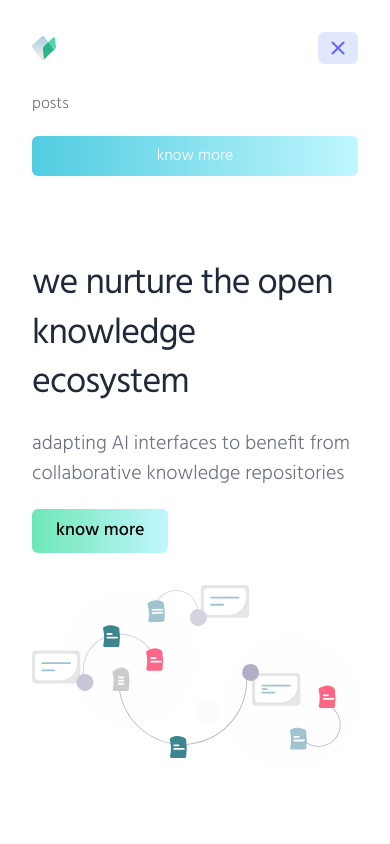
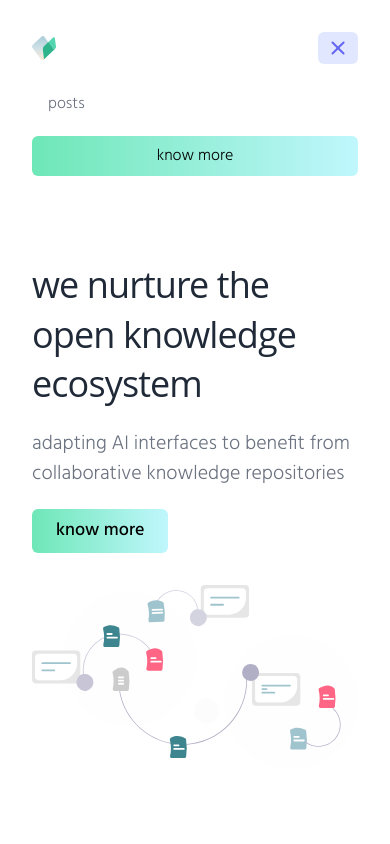
Before and after one commit to AI-Textbooks/website, a Next.js app: page / in a window 390 px wide. Both pictures are taken after a click on the button "Toggle Menu". Shown: the top 844 px of the page. Built offline with nearby package versions, Linux system fonts and the light colour scheme; what @savvywombat/tailwindcss-grid-areas would draw is missing.

Commit message:
Fixing colors for navbar in mobile. Adding og image. Fixing post layout.

```diff
--- a/app/AppBar.tsx
+++ b/app/AppBar.tsx
@@ -63,14 +63,14 @@ export const AppBar = () => {
                       <Link
                         key={index}
                         href={"/" + item}
-                        className='w-full px-4 py-2 -ml-4 text-gray-500 rounded-md dark:text-gray-300 hover:text-emerald-300 focus:text-black focus:bg-emerald-300 focus:outline-none dark:focus:bg-emerald-300'
+                        className='w-full px-4 py-2 text-gray-500 rounded-md dark:text-gray-300 hover:text-emerald-300 focus:text-black focus:bg-emerald-300 focus:outline-none dark:focus:bg-emerald-300'
                       >
                         {item}
                       </Link>
                     ))}
                     <Link
                       href='#github-download'
-                      className='w-full px-6 py-2 mt-3 text-center text-white bg-gradient-to-r from-cyan-500/70 to-cyan-200/70 rounded-md lg:ml-5'
+                      className='w-full px-6 py-2 mt-3 text-center text-black bg-gradient-to-r from-emerald-300 to-cyan-200/70 rounded-md lg:ml-5'
                     >
                       know more
                     </Link>
--- a/app/layout.tsx
+++ b/app/layout.tsx
@@ -9,7 +9,18 @@ const inter = Hind({ subsets: ["latin"], weight: ["300"] });
 export const metadata: Metadata = {
   title: "AI Textbooks",
   description: "The global knowledge base architecture",
-};
+  metadataBase: new URL('https://ai-textbooks.com'),
+  alternates: {
+    canonical: '/',
+    languages: {
+      'en-US': '/en-US',
+      'de-DE': '/de-DE',
+    },
+  },
+  openGraph: {
+    images: '/opengraph-image.png',
+  },
+}
 
 export default function RootLayout({
   children,
--- a/app/posts/[id]/page.tsx
+++ b/app/posts/[id]/page.tsx
@@ -35,7 +35,7 @@ export default async function Post({ params }: Props) {
 
   return (
     <>
-      <article className='mx-auto w-full max-w-2xl p-2 format format-sm sm:format-base lg:format-lg format-blue dark:format-invert'>
+      <article className='mx-auto w-full max-w-2xl p-4 format format-sm sm:format-base lg:format-lg format-blue dark:format-invert'>
         <header className='mb-4 lg:mb-6 not-format'>
           <h1 className='mb-4 text-5xl font-medium font-header leading-tight lg:mb-6 text-transparent bg-clip-text bg-gradient-to-r from-emerald-100 to-emerald-300 '>
             {postData.title}
--- a/tailwind.config.ts
+++ b/tailwind.config.ts
@@ -38,6 +38,7 @@ const config: Config = {
     fontFamily: {
       serif: ['"Spectral"'],
       sans: ['Hind'],
+      header: ["Open Sans"]
     },
   },
   plugins: [require('@savvywombat/tailwindcss-grid-areas')],
```
Also changed, not shown: app/opengraph-image.png (added), 1 other file (tests, documents, lock files or other folders).
